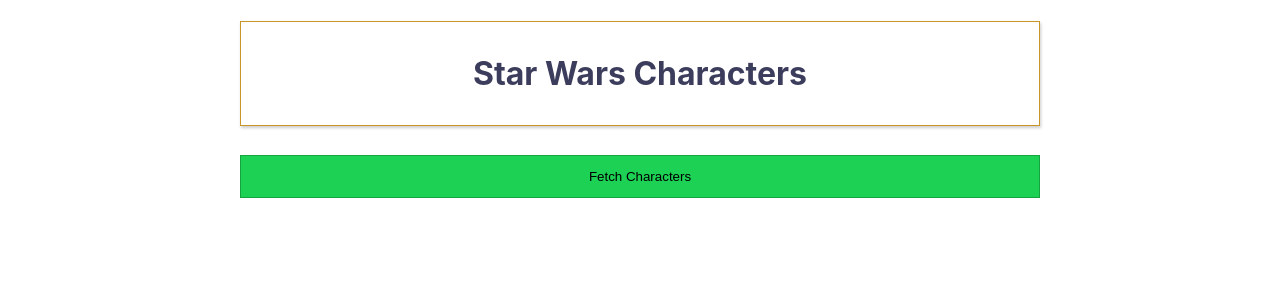
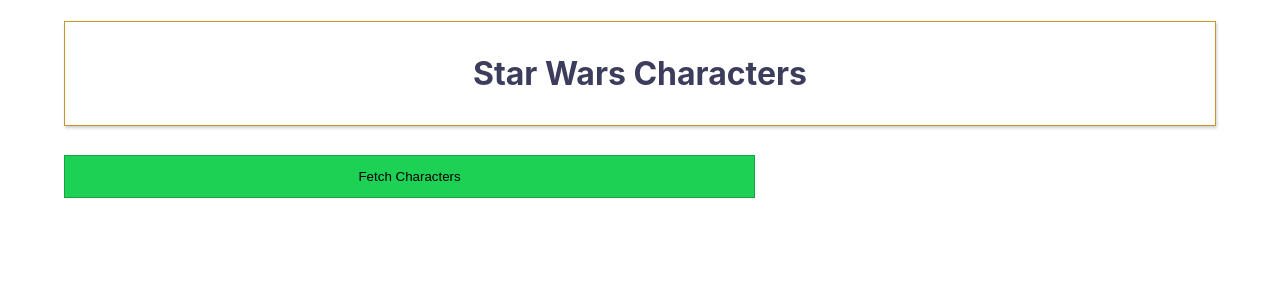
Before and after one commit to remynguyen96/ReactJs, a React (Create React App) app: page / in a window 1280 px wide. Shown: the top 300 px of the page. Built offline with nearby package versions, Linux system fonts and the light colour scheme.

Commit message:
React router for character detail

```diff
--- /dev/null
+++ b/src/ApplicationStartWars/CharacterView.js
@@ -0,0 +1,26 @@
+import React, { useState, useEffect } from 'react';
+import endpoint from './endpoint';
+
+export const CharacterView = ({ match }) => {
+  const [character, setCharacter] = useState({});
+
+  useEffect(() => {
+    fetch(endpoint + '/characters/' + match.params.id)
+      .then(response => response.json())
+      .then(response => setCharacter(response.character))
+      .catch(console.error);
+  }, [match.params.id]);
+
+  return (
+    <article className="CharacterView">
+      <h2>{character.name}</h2>
+      <ul>
+        {Object.entries(character).map(([key, value]) => (
+          <li key={key}>
+            <strong>{key}</strong>: {value}
+          </li>
+        ))}
+      </ul>
+    </article>
+  );
+};
--- a/src/ApplicationStartWars/index.js
+++ b/src/ApplicationStartWars/index.js
@@ -1,6 +1,9 @@
+import React, { useReducer, useCallback } from 'react';
+import { Route } from 'react-router-dom';
 import { isFunction } from 'lodash';
-import React, { useReducer, useCallback } from 'react';
+
 import { CharacterList } from './CharacterList';
+import { CharacterView } from './CharacterView';
 import endpoint from './endpoint';
 
 import './style.scss';
@@ -78,6 +81,9 @@ const ApplicationStartWars = () => {
           {loading ? <p>Loading ...</p> : <CharacterList characters={characters} />}
           {error && <p className="error">{error.message}</p>}
         </section>
+        <section className="character-view">
+          <Route path="/characters/:id" component={CharacterView} />
+        </section>
       </main>
     </div>
   );
--- a/src/ApplicationStartWars/style.scss
+++ b/src/ApplicationStartWars/style.scss
@@ -92,7 +92,8 @@ input[type='submit'] {
     color: lighten($font-color, 10%);
   }
   margin: 0.5em auto;
-  max-width: 800px;
+  padding: 0 64px;
+  max-width: 100%;
 
   main {
     display: flex;
@@ -100,8 +101,10 @@ input[type='submit'] {
 }
 
 .sidebar {
-  width: 100%;
-  flex: 1;
+  width: 60%;
+}
+.character-view {
+  width: 40%;
 }
 
 .CharacterView {
@@ -132,3 +135,7 @@ input[type='submit'] {
     padding: 1em;
   }
 }
+
+li {
+  line-height: 32px;
+}
```
Also changed, not shown: src/ApplicationStartWars/Character.js (added, +8 -0 lines).
